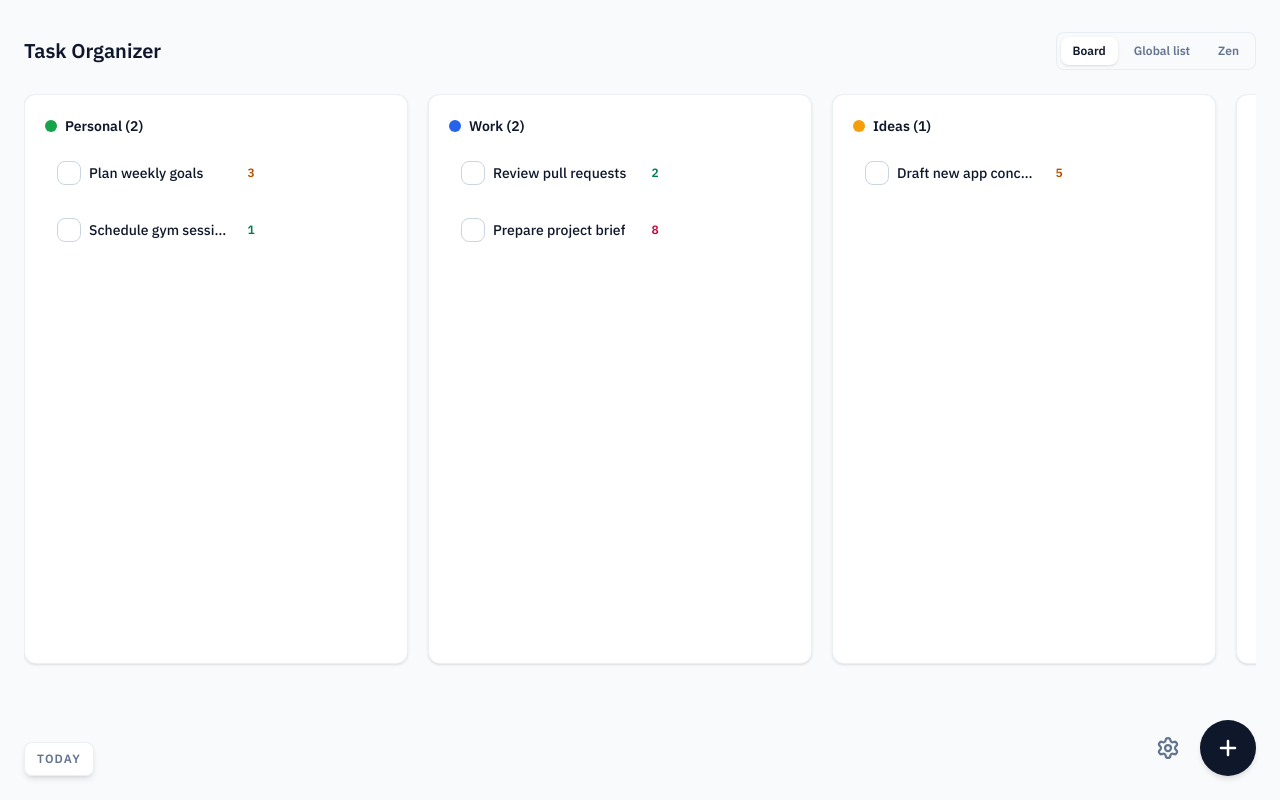
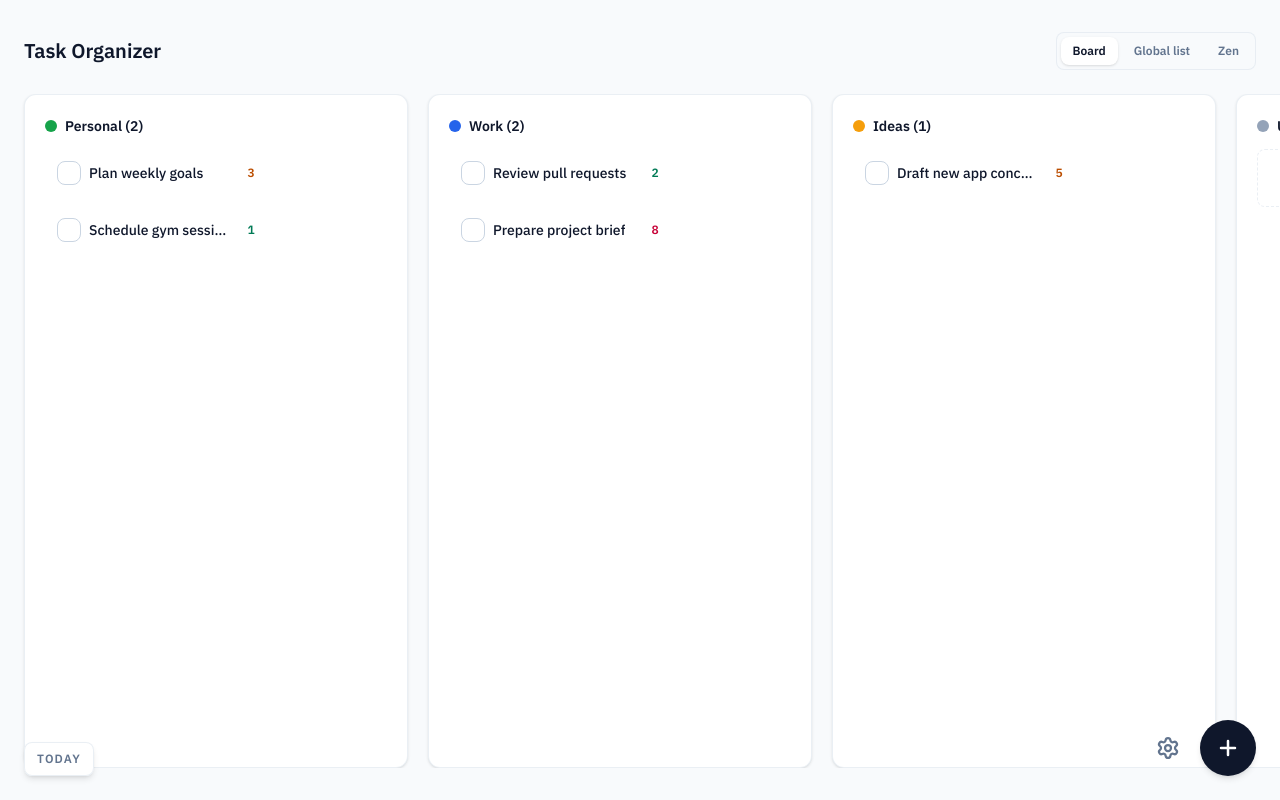
Before and after one commit to charlesferreira/task-management, a React (Vite) app: page /board in a window 1280 px wide. Built offline with nearby package versions, Linux system fonts and the light colour scheme.

Commit message:
feat: improve layout and styling for Zen mode and project board

```diff
--- a/src/App.tsx
+++ b/src/App.tsx
@@ -291,9 +291,13 @@ function App() {
     >
       <div
         className={`group relative flex w-full flex-col ${
-          isZen ? "min-h-screen px-6 py-0" : "gap-6 px-6 py-8"
+          isZen
+            ? "min-h-screen px-6 py-0"
+            : isBoard
+              ? "h-full gap-6 overflow-hidden py-8"
+              : "min-h-screen gap-6 px-6 py-8"
         } ${
-          isBoard ? "h-full overflow-hidden" : "min-h-screen"
+          isBoard ? "min-h-0" : ""
         }`}
       >
         {isZen ? (
@@ -310,7 +314,11 @@ function App() {
             </div>
           </div>
         ) : (
-          <header className="flex flex-col gap-4 transition md:flex-row md:items-center md:justify-between">
+          <header
+            className={`flex flex-col gap-4 transition md:flex-row md:items-center md:justify-between ${
+              isBoard ? "px-6" : ""
+            }`}
+          >
             <div>
               <h1 className="text-xl font-semibold text-slate-900 dark:text-slate-100">
                 Task Organizer
--- a/src/components/ProjectBoard.tsx
+++ b/src/components/ProjectBoard.tsx
@@ -258,8 +258,8 @@ const ProjectBoard = ({
         setActiveProjectId(null);
       }}
     >
-      <div className="h-full min-h-0 min-w-0 overflow-x-auto overflow-y-hidden pb-2">
-        <div className="flex h-full min-h-0 w-max items-stretch gap-5 pr-2">
+      <div className="h-full min-h-0 min-w-0 overflow-x-auto overflow-y-hidden">
+        <div className="flex h-full min-h-0 min-w-full w-max items-stretch gap-5 px-6">
           <SortableContext
             items={orderedProjects.map((project) => project.id)}
             strategy={horizontalListSortingStrategy}
--- a/src/pages/BoardView.tsx
+++ b/src/pages/BoardView.tsx
@@ -86,7 +86,7 @@ const BoardView = ({
   }, [showProjectForm]);
 
   return (
-    <section className="flex h-full min-h-0 min-w-0 flex-col pb-24">
+    <section className="flex h-full min-h-0 min-w-0 flex-col">
       <div className="min-h-0 min-w-0 flex-1">
         <ProjectBoard
           projects={projects}
```
